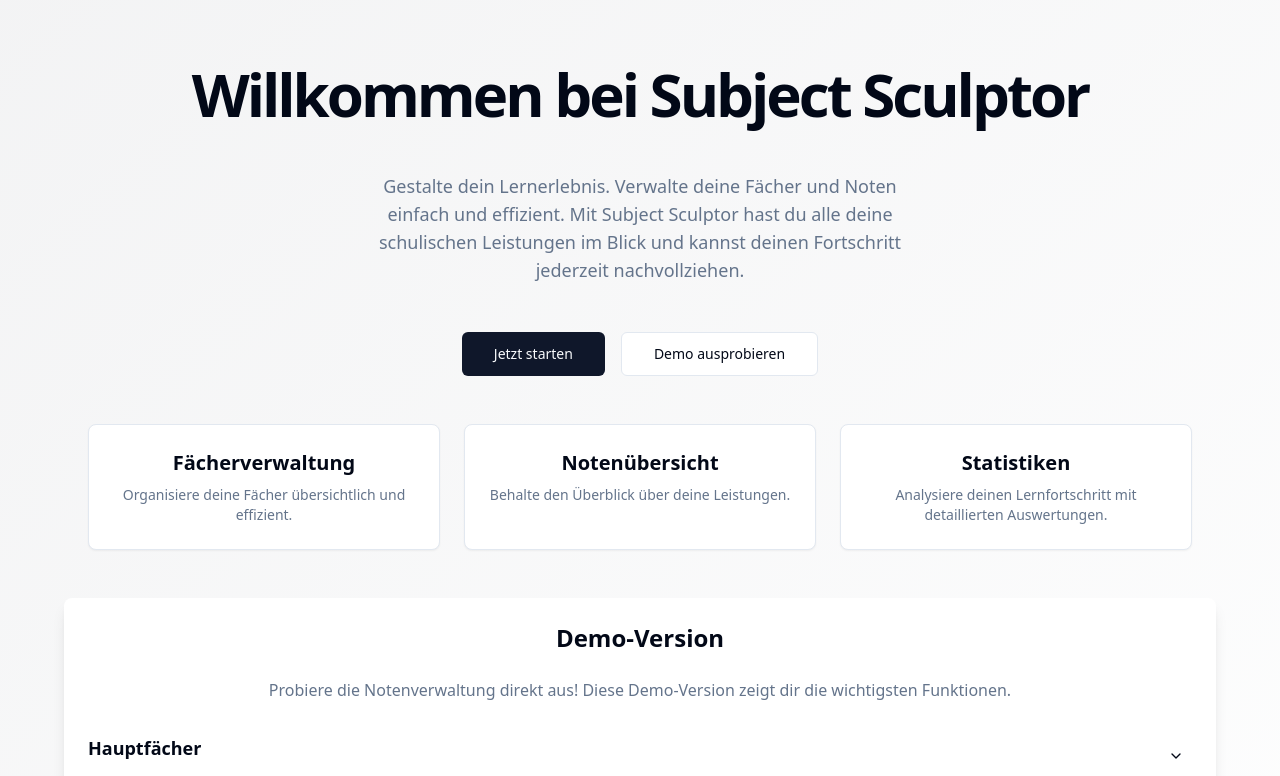
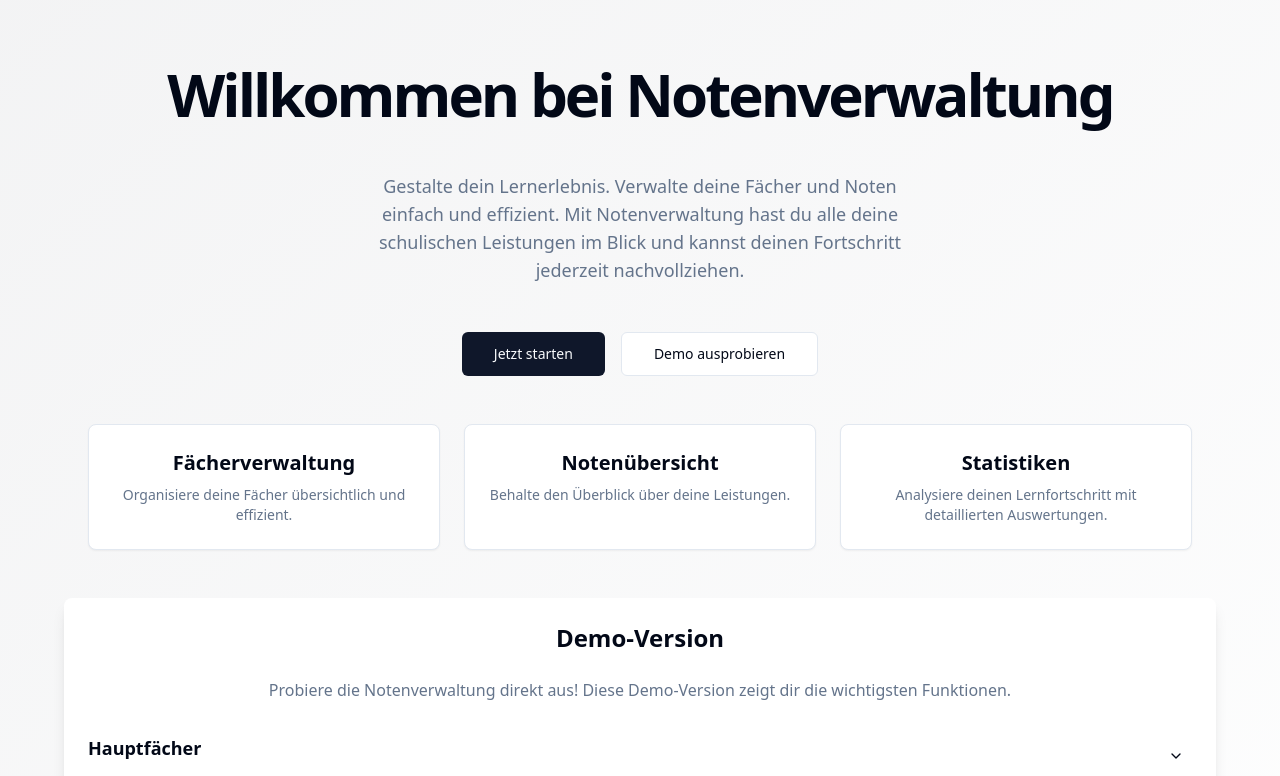
Before and after one commit to SchBenedikt/noten, a React (Vite) app: page / in a window 1280 px wide. Shown: the top 776 px of the page. Built offline with nearby package versions, Linux system fonts and the light colour scheme.

Commit message:
Update landing page text and add animations
* Change "Willkommen bei Subject Sculptor" to "Willkommen bei Notenverwaltung"
* Update description text to reflect new application name
* Add hover text animations with gradient colors to feature cards

```diff
--- a/src/pages/Landing.tsx
+++ b/src/pages/Landing.tsx
@@ -76,11 +76,11 @@ const Landing = () => {
       <div className="container mx-auto px-4 py-8 md:py-16">
         <div className="flex flex-col items-center justify-center space-y-8 md:space-y-12 text-center">
           <h1 className="animate-fade-in text-3xl font-bold tracking-tighter sm:text-4xl md:text-5xl lg:text-6xl">
-            Willkommen bei Subject Sculptor
+            Willkommen bei Notenverwaltung
           </h1>
 
           <p className="animate-fade-in animation-delay-200 max-w-[600px] text-base md:text-lg text-muted-foreground sm:text-xl px-4">
-            Gestalte dein Lernerlebnis. Verwalte deine Fächer und Noten einfach und effizient. Mit Subject Sculptor hast du alle deine schulischen Leistungen im Blick und kannst deinen Fortschritt jederzeit nachvollziehen.
+            Gestalte dein Lernerlebnis. Verwalte deine Fächer und Noten einfach und effizient. Mit Notenverwaltung hast du alle deine schulischen Leistungen im Blick und kannst deinen Fortschritt jederzeit nachvollziehen.
           </p>
 
           <div className="animate-fade-in animation-delay-300 flex flex-col w-full px-4 space-y-3 sm:flex-row sm:space-x-4 sm:space-y-0 sm:px-0 sm:w-auto">
@@ -144,7 +144,7 @@ const Landing = () => {
 
 const FeatureCard = ({ title, description }: { title: string; description: string }) => {
   return (
-    <div className="hover-scale rounded-lg border bg-card p-4 md:p-6 text-card-foreground shadow-sm transition-all">
+    <div className="hover-scale rounded-lg border bg-card p-4 md:p-6 text-card-foreground shadow-sm transition-all hover:text-primary hover:bg-gradient-to-r from-purple-400 via-pink-500 to-red-500">
       <h3 className="mb-2 text-lg md:text-xl font-semibold">{title}</h3>
       <p className="text-sm text-muted-foreground">{description}</p>
     </div>
```
